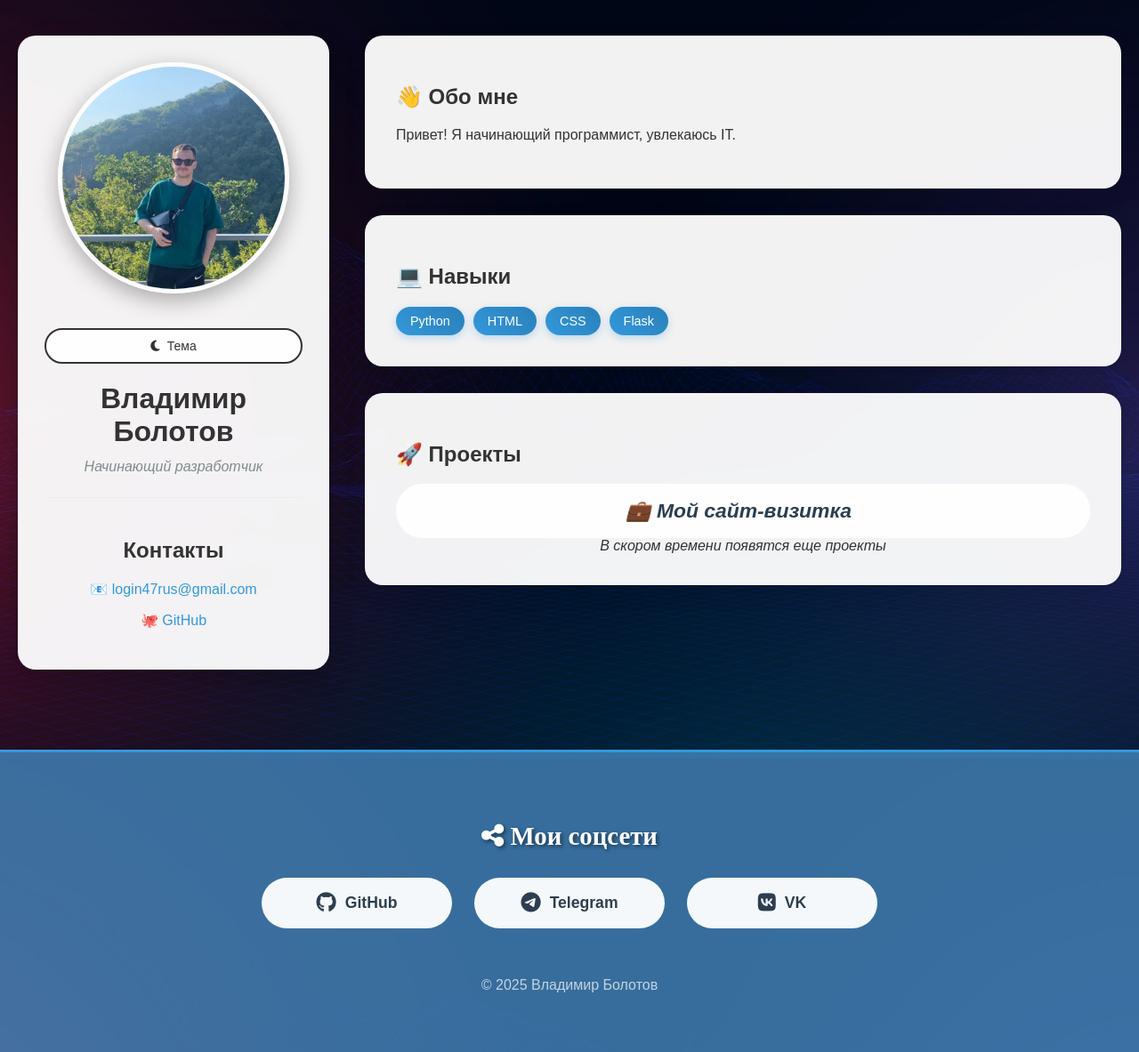
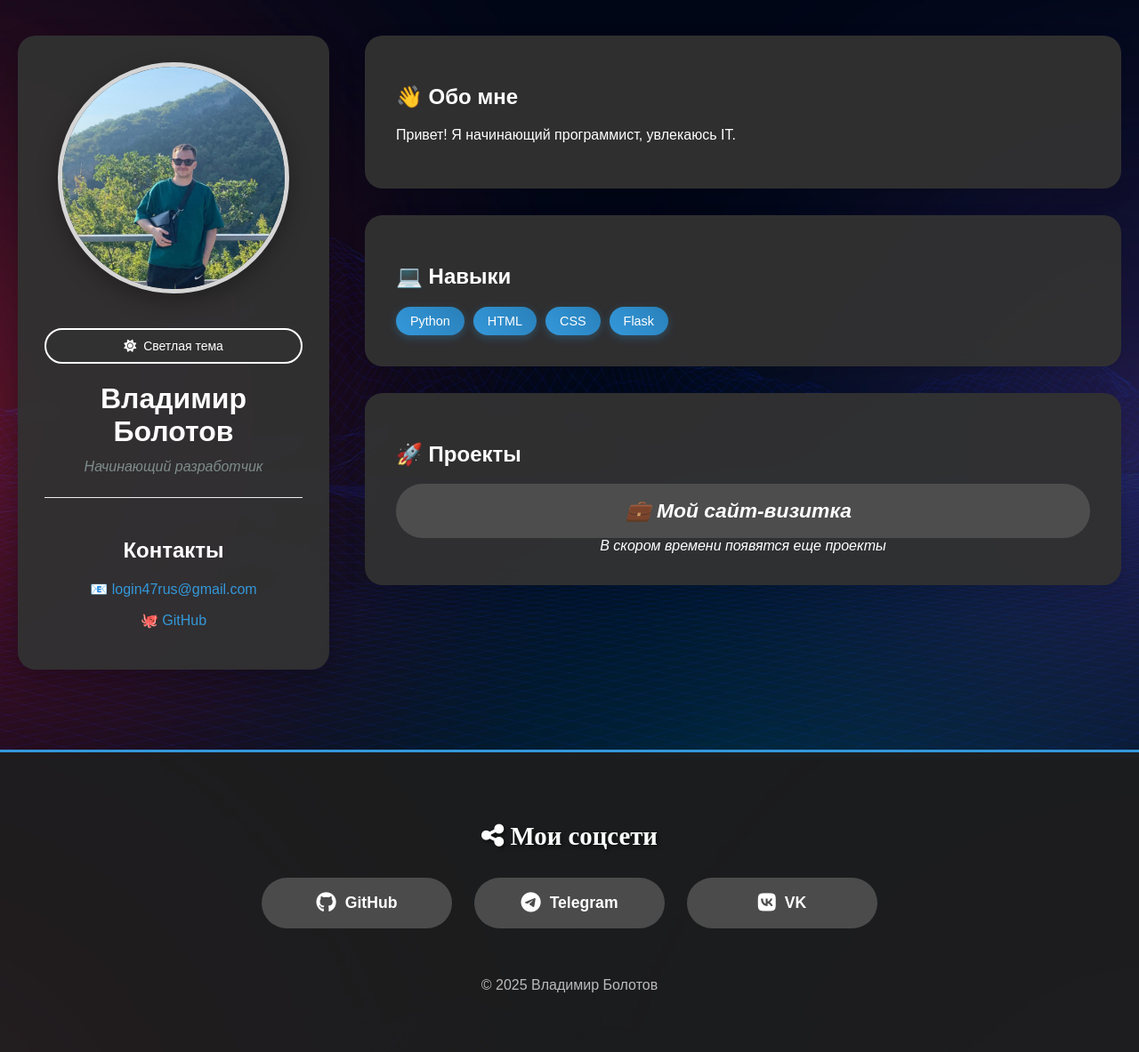
Before and after one commit to slyjewbro/My-Portfolio, a Flask app: page / in a window 1280 px wide. Shown: the whole page at 89% size. Run offline with Flask 3, Linux system fonts and the light colour scheme.

Commit message:
Понравилась темная тема - изначально будет теперь она

```diff
--- a/templates/index.html
+++ b/templates/index.html
@@ -139,10 +139,15 @@ document.addEventListener('DOMContentLoaded', function() {
 document.addEventListener('DOMContentLoaded', function() {
     const themeToggle = document.getElementById('themeToggle');
 
-    // Проверяем сохраненную тему
+    // По умолчанию включаем темную тему
     const savedTheme = localStorage.getItem('theme');
-    if (savedTheme === 'dark') {
+    if (savedTheme === 'light') {
+        document.documentElement.removeAttribute('data-theme');
+        updateButtonText('light');
+    } else {
+        // Если нет сохраненной темы или она 'dark' - включаем темную
         document.documentElement.setAttribute('data-theme', 'dark');
+        localStorage.setItem('theme', 'dark');
         updateButtonText('dark');
     }
 
```
